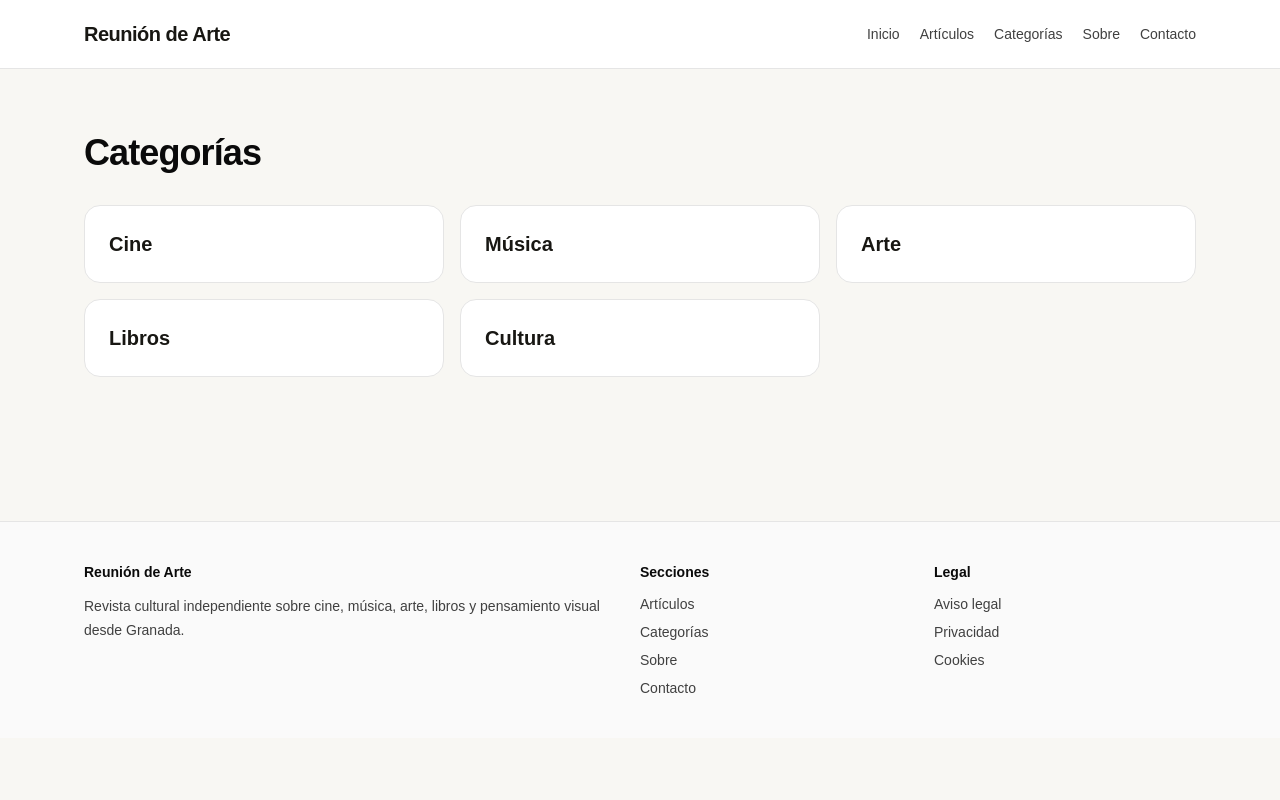
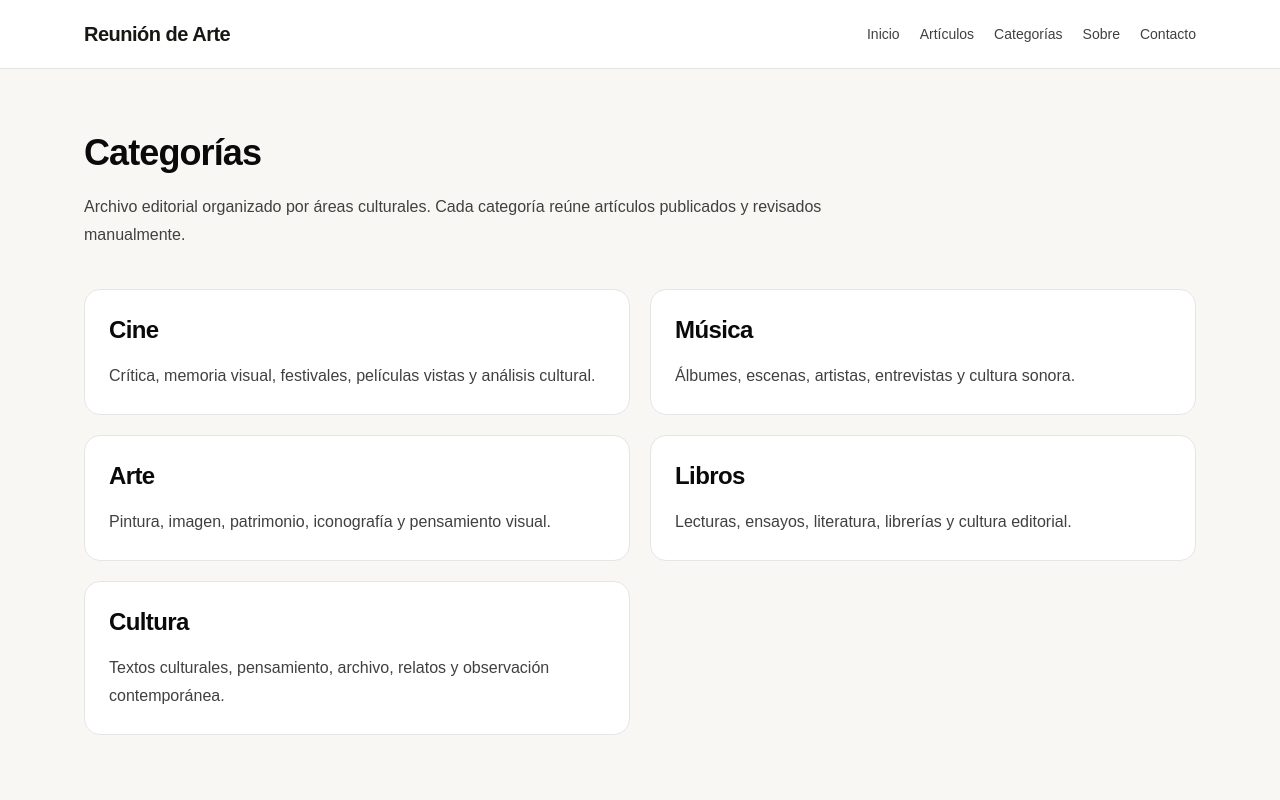
Before and after one commit to RDAJose/reuniondearte-web-oficial, a Next.js app: page /categorias in a window 1280 px wide. Shown: the top 800 px of the page. Built offline with nearby package versions, Linux system fonts and the light colour scheme.

Commit message:
Add category archive pages

```diff
--- a/app/categorias/page.tsx
+++ b/app/categorias/page.tsx
@@ -1,4 +1,5 @@
-const categories = ["Cine", "Música", "Arte", "Libros", "Cultura"];
+import Link from "next/link";
+import { articleCategories } from "@/lib/articles/categories";
 
 export default function CategoriasPage() {
   return (
@@ -6,11 +7,26 @@ export default function CategoriasPage() {
       <h1 className="text-4xl font-semibold tracking-tight text-neutral-950">
         Categorías
       </h1>
-      <div className="mt-8 grid gap-4 md:grid-cols-3">
-        {categories.map((category) => (
-          <div key={category} className="rounded-2xl border border-neutral-200 bg-white p-6">
-            <h2 className="text-xl font-semibold">{category}</h2>
-          </div>
+
+      <p className="mt-5 max-w-3xl leading-7 text-neutral-700">
+        Archivo editorial organizado por áreas culturales. Cada categoría reúne
+        artículos publicados y revisados manualmente.
+      </p>
+
+      <div className="mt-10 grid gap-5 md:grid-cols-2">
+        {articleCategories.map((category) => (
+          <Link
+            key={category.slug}
+            href={`/categorias/${category.slug}`}
+            className="rounded-2xl border border-neutral-200 bg-white p-6 transition hover:border-neutral-400"
+          >
+            <h2 className="text-2xl font-semibold tracking-tight text-neutral-950">
+              {category.name}
+            </h2>
+            <p className="mt-4 leading-7 text-neutral-700">
+              {category.description}
+            </p>
+          </Link>
         ))}
       </div>
     </section>
--- a/content/articles/holiday-crudo-retrato-del-lujo-y-el-sufrimiento/index.md
+++ /dev/null
@@ -1,15 +0,0 @@
----
-title: "Holiday: crudo retrato del lujo y el sufrimiento"
-excerpt: "Artículo de prueba para validar la nueva estructura limpia de Reunión de Arte."
-category: "cine"
-publishedAt: "2025-01-01"
-coverImage: ""
-coverAlt: ""
-status: "draft"
----
-
-Este es un artículo de prueba para validar la estructura nueva.
-
-La web oficial de Reunión de Arte se está reconstruyendo desde cero, sin arrastrar la exportación antigua de WordPress.
-
-Aquí irá el texto definitivo del artículo una vez revisado y migrado manualmente.
--- /dev/null
+++ b/lib/articles/categories.ts
@@ -0,0 +1,37 @@
+import type { ArticleCategory } from "./types";
+
+export const articleCategories: {
+  slug: ArticleCategory;
+  name: string;
+  description: string;
+}[] = [
+  {
+    slug: "cine",
+    name: "Cine",
+    description: "Crítica, memoria visual, festivales, películas vistas y análisis cultural.",
+  },
+  {
+    slug: "musica",
+    name: "Música",
+    description: "Álbumes, escenas, artistas, entrevistas y cultura sonora.",
+  },
+  {
+    slug: "arte",
+    name: "Arte",
+    description: "Pintura, imagen, patrimonio, iconografía y pensamiento visual.",
+  },
+  {
+    slug: "libros",
+    name: "Libros",
+    description: "Lecturas, ensayos, literatura, librerías y cultura editorial.",
+  },
+  {
+    slug: "cultura",
+    name: "Cultura",
+    description: "Textos culturales, pensamiento, archivo, relatos y observación contemporánea.",
+  },
+];
+
+export function getCategoryBySlug(slug: string) {
+  return articleCategories.find((category) => category.slug === slug) ?? null;
+}
```
